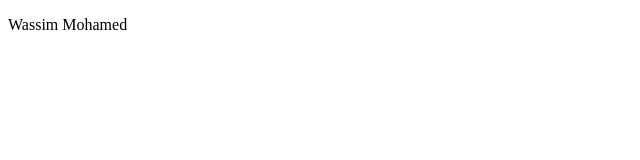
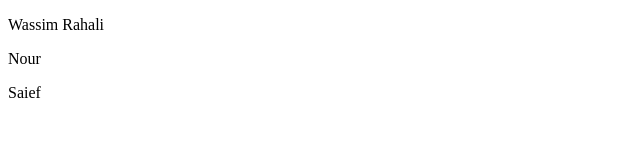
Before and after one commit to wassimrahali/react-concepts, a React (Vite) app: page / in a window 1280 px wide. Shown: the top 160 px of the page, without its empty margins (0-640 px from the left). Built offline with nearby package versions, Linux system fonts and the light colour scheme.

Commit message:
classes and  props

```diff
--- a/src/App.tsx
+++ b/src/App.tsx
@@ -1,15 +1,23 @@
 import { Component } from "react";
+import File from "./Componnents/File";
 export default class App extends Component {
-  myMethod(prenom){
-    return <span>{prenom}</span>
+  constructor(props) {
+    super(props);
   }
+  // myMethod(prenom){
+  //   return <span>{prenom}</span>
+  // }
   render() {
 
-    const name = "Wassim"
-    const prenom = this.myMethod("Mohamed")
+    // const name = "Wassim"
+    // const prenom = this.myMethod("Mohamed")
     return (
       <div>
-        <p>{name} {prenom}</p>
+        {/* <p>{name} {prenom}</p> */}
+        <File name="Wassim"  prenom="Rahali"/>
+        <File name="Nour" />
+        <File name="Saief" />
+
       </div>
     );
   }
--- a/src/Componnents/File.tsx
+++ b/src/Componnents/File.tsx
@@ -3,7 +3,9 @@ import React, { Component } from 'react'
 export default class File extends Component {
   render() {
     return (
-      <div>File</div>
+   <div>
+    <p>{this.props.name} {this.props.prenom}</p>
+   </div>
     )
   }
 }
```
